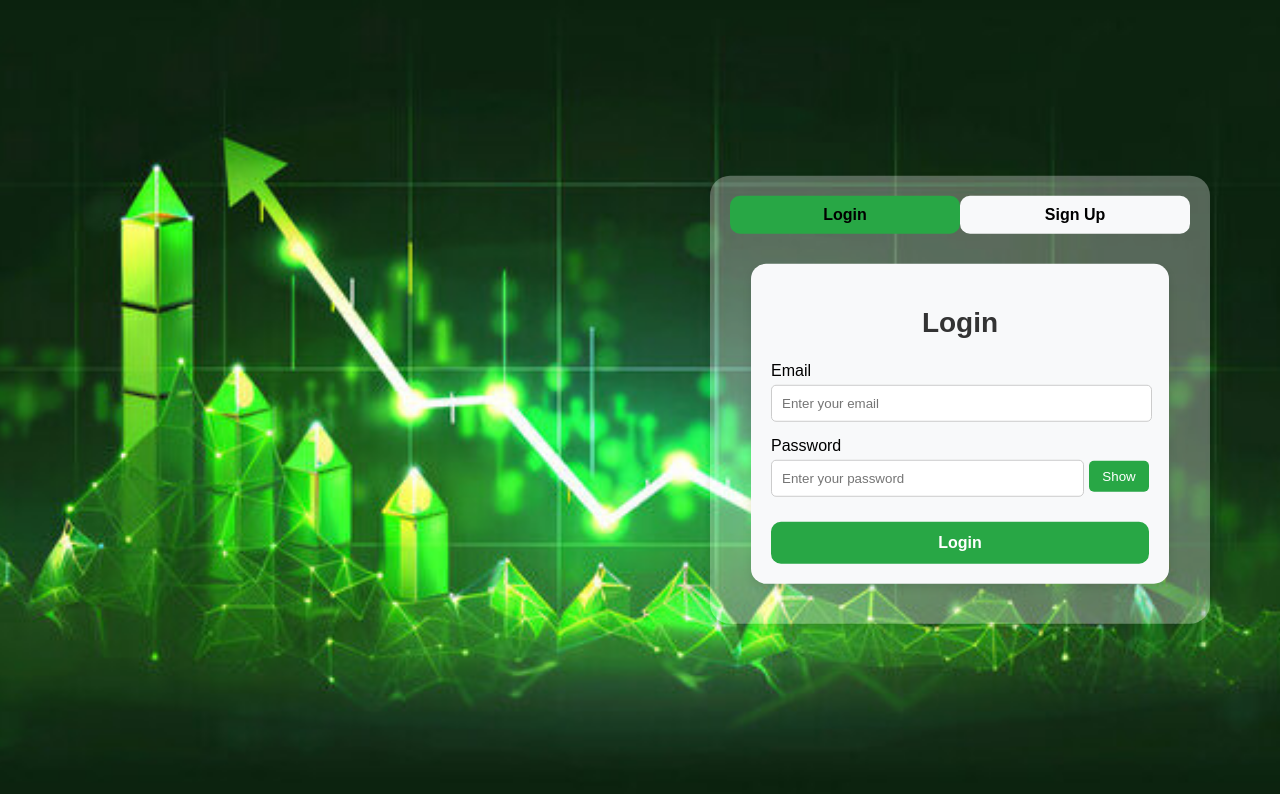
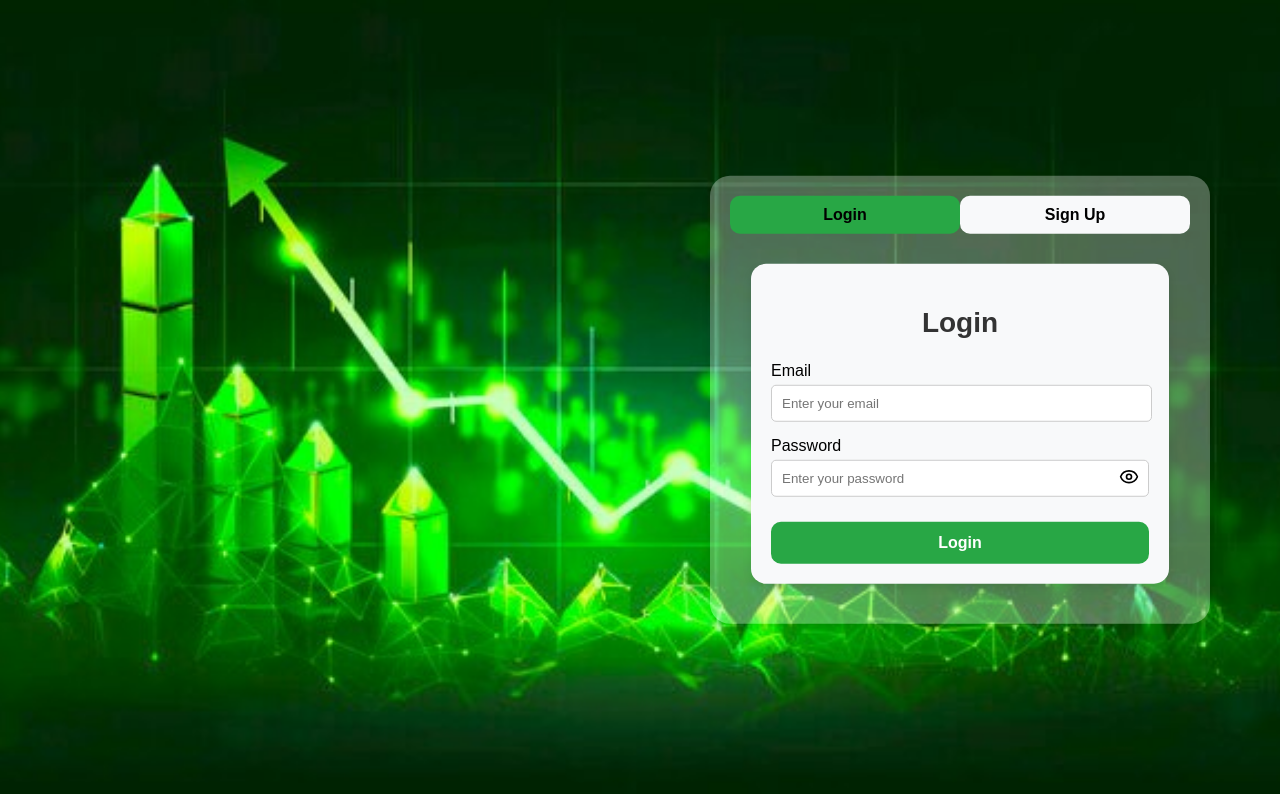
Before and after one commit to Sanjana-06/FinSage, a React (Create React App) app in the folder frontend/: page / in a window 1280 px wide. Shown: the top 794 px of the page. Built offline with nearby package versions, Linux system fonts and the light colour scheme.

Commit message:
Added eye icon in login page

```diff
--- a/frontend/package.json
+++ b/frontend/package.json
@@ -7,6 +7,8 @@
     "@testing-library/jest-dom": "^6.6.3",
     "@testing-library/react": "^16.2.0",
     "@testing-library/user-event": "^13.5.0",
+    "axios": "^1.8.4",
+    "lucide-react": "^0.484.0",
     "react": "^19.0.0",
     "react-dom": "^19.0.0",
     "react-router-dom": "^7.4.0",
--- a/frontend/src/components/Authentication/Login.js
+++ b/frontend/src/components/Authentication/Login.js
@@ -1,5 +1,6 @@
 import React, { useState } from "react";
 import axios from "axios";
+import { Eye, EyeOff } from "lucide-react";
 
 const Login = () => {
   const [show, setShow] = useState(false);
@@ -7,7 +8,7 @@ const Login = () => {
   const [password, setPassword] = useState("");
   const [message, setMessage] = useState("");
 
-  const handleClick = () => {
+  const togglePasswordVisibility = () => {
     setShow(!show);
   };
 
@@ -69,7 +70,7 @@ const Login = () => {
 
       <div style={{ textAlign: "left", marginBottom: "10px" }}>
         <label>Password</label>
-        <div style={{ display: "flex", alignItems: "center" }}>
+        <div style={{ display: "flex", alignItems: "center", position: "relative" }}>
           <input
             type={show ? "text" : "password"}
             placeholder="Enter your password"
@@ -82,23 +83,21 @@ const Login = () => {
               padding: "10px",
               borderRadius: "5px",
               border: "1px solid #ccc",
+              paddingRight: "40px",
             }}
           />
-          <button
-            onClick={handleClick}
+          <span
+            onClick={togglePasswordVisibility}
             style={{
-              marginLeft: "5px",
-              padding: "8px",
-              border: "none",
-              background: "#28a745",
-              color: "white",
+              position: "absolute",
+              right: "10px",
               cursor: "pointer",
-              borderRadius: "5px",
-              minWidth: "60px",
+              color: "black",
+              marginTop: "6px"
             }}
           >
-            {show ? "Hide" : "Show"}
-          </button>
+            {show ? <EyeOff size={20} /> : <Eye size={20} />}
+          </span>
         </div>
       </div>
 
--- a/frontend/src/components/Authentication/SignUp.js
+++ b/frontend/src/components/Authentication/SignUp.js
@@ -1,17 +1,15 @@
 import React, { useState } from "react";
 import axios from "axios";
+import { Eye, EyeOff } from "lucide-react";
 
 const SignUp = () => {
-  const [show, setShow] = useState(false);
+  const [showPassword, setShowPassword] = useState(false);
+  const [showConfirmPassword, setShowConfirmPassword] = useState(false);
   const [name, setName] = useState("");
   const [email, setEmail] = useState("");
   const [password, setPassword] = useState("");
   const [confirmPassword, setConfirmPassword] = useState("");
   const [message, setMessage] = useState("");
-
-  const handleClick = () => {
-    setShow(!show);
-  };
 
   const submitHandler = async () => {
     if (!name || !email || !password || !confirmPassword) {
@@ -98,7 +96,7 @@ const SignUp = () => {
         <label>Password</label>
         <div style={{ display: "flex", alignItems: "center" }}>
           <input
-            type={show ? "text" : "password"}
+            type={showPassword ? "text" : "password"}
             placeholder="Enter a password"
             value={password}
             onChange={(e) => setPassword(e.target.value)}
@@ -112,19 +110,16 @@ const SignUp = () => {
             }}
           />
           <button
-            onClick={handleClick}
+            onClick={() => setShowPassword(!showPassword)}
             style={{
               marginLeft: "5px",
               padding: "8px",
               border: "none",
-              background: "#28a745",
-              color: "white",
+              background: "transparent",
               cursor: "pointer",
-              borderRadius: "5px",
-              minWidth: "60px",
             }}
           >
-            {show ? "Hide" : "Show"}
+            {showPassword ? <EyeOff size={20} /> : <Eye size={20} />}
           </button>
         </div>
       </div>
@@ -134,7 +129,7 @@ const SignUp = () => {
         <label>Confirm Password</label>
         <div style={{ display: "flex", alignItems: "center" }}>
           <input
-            type={show ? "text" : "password"}
+            type={showConfirmPassword ? "text" : "password"}
             placeholder="Confirm password"
             value={confirmPassword}
             onChange={(e) => setConfirmPassword(e.target.value)}
@@ -148,19 +143,17 @@ const SignUp = () => {
             }}
           />
           <button
-            onClick={handleClick}
+            onClick={() => setShowConfirmPassword(!showConfirmPassword)}
             style={{
               marginLeft: "5px",
               padding: "8px",
               border: "none",
-              background: "#28a745",
-              color: "white",
+              background: "transparent",
               cursor: "pointer",
-              borderRadius: "5px",
-              minWidth: "60px",
+              color: 'black'
             }}
           >
-            {show ? "Hide" : "Show"}
+            {showConfirmPassword ? <EyeOff size={20} /> : <Eye size={20} />}
           </button>
         </div>
       </div>
```
Also changed, not shown: frontend/src/background.jpg, 1 other file (tests, documents, lock files or other folders).
